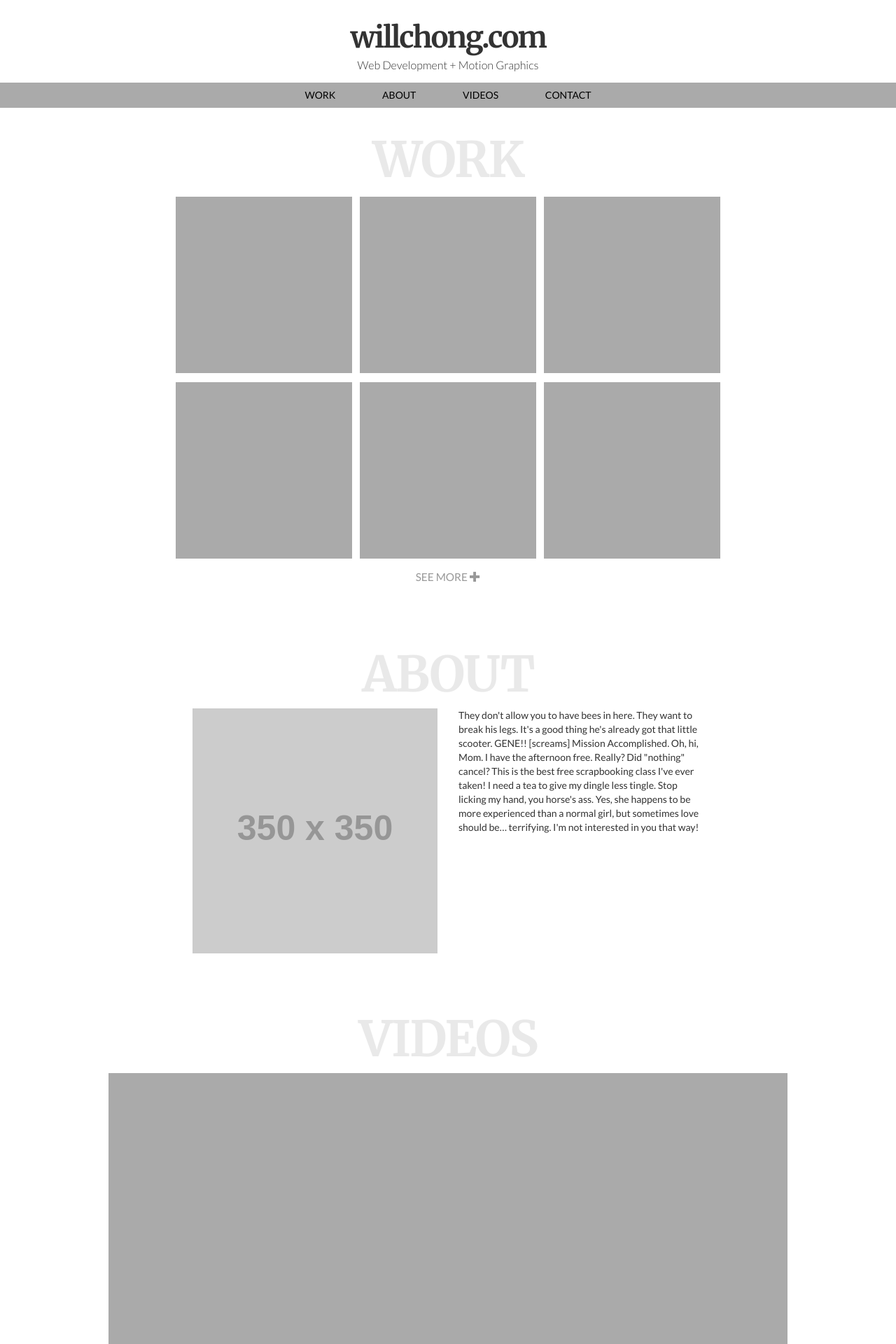
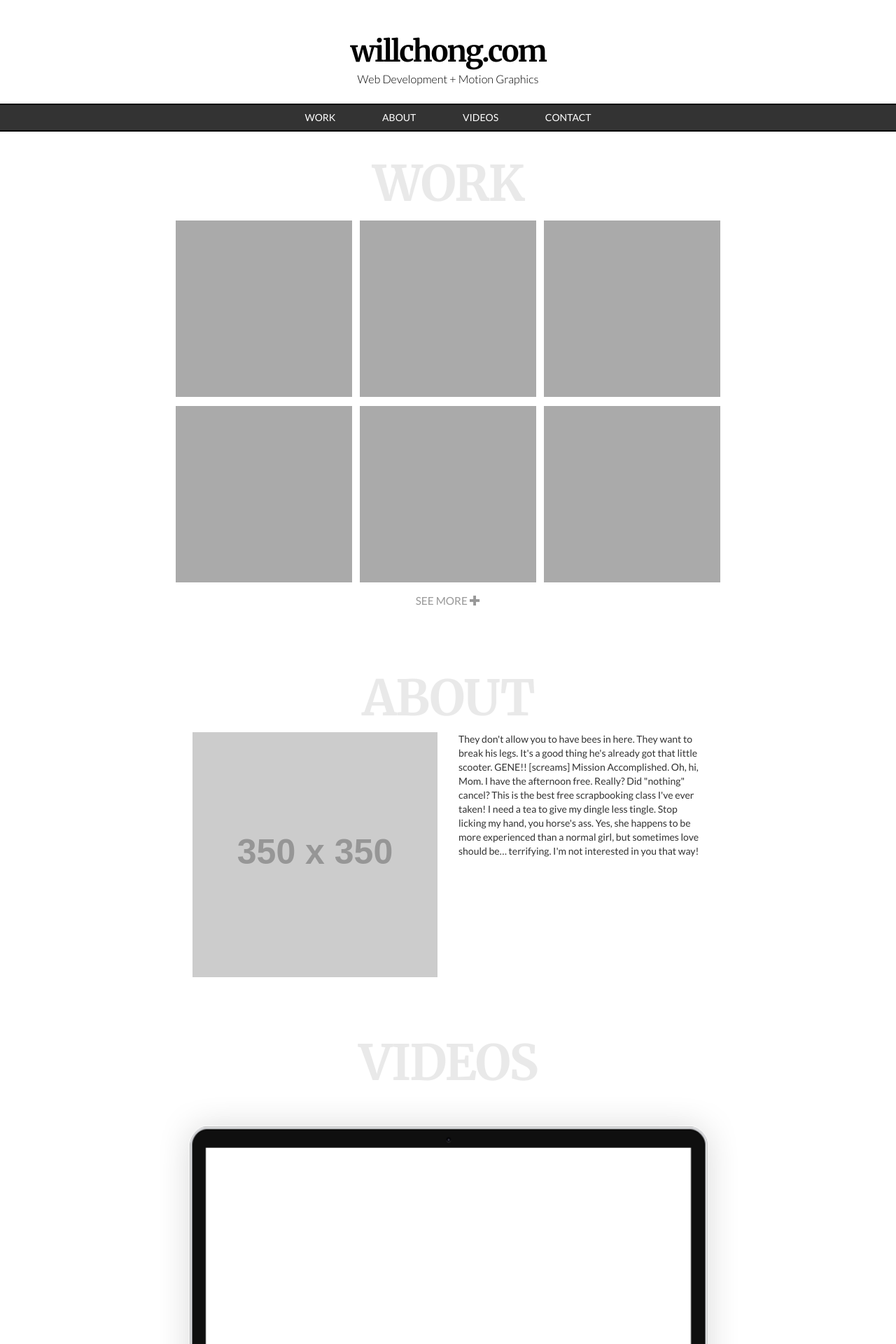
Before and after one commit to willardthedev/willchong.com, a PHP site: page / in a window 1280 px wide. Shown: the top 1920 px of the page at 70% size. Run offline with PHP 8.4, Linux system fonts and the light colour scheme; grey boxes labelled with a size stand in for pictures from a placeholder-image service; some libraries are stand-ins or nearby versions.

Commit message:
okay some more shit

```diff
--- a/css/style.css
+++ b/css/style.css
@@ -21,23 +21,27 @@ h5 {
 
 .page-header {
   text-align: center;
-  margin: 30px 0 10px;
-  padding: 0;
+  padding: 30px 0 10px;
+  margin: 0;
   border: none;
+  background-color: #fff;
+/*  background-image: url('../img/pattern-cartographer.png');*/
 }
 
 .page-header h1 {
   margin-bottom: 8px;
+  color:#000;
 }
 
 .page-header h5 {
   margin-top: 0;
+   color:#000;
   margin-bottom: 16px;
 }
 
 
 .nav-links {
-  background-color: #aaa;
+  background-color: #333;
   padding: 0;
   text-align: center;
 }
@@ -46,6 +50,8 @@ h5 {
   list-style: none;
   margin: 0;
   padding: 0;
+  border-top: 2px solid #000;
+  border-bottom: 2px solid #000;
 }
 
 .nav-links .nav-desktop a li {
@@ -53,6 +59,7 @@ h5 {
   text-transform: uppercase;
   padding: 8px 32px;
   text-align: center;
+  color: #fff;
 }
 
 .nav-links .nav-desktop a li:hover {
@@ -123,11 +130,27 @@ h5 {
 }
 
 
-#video .main-video {
+#video .col-sm-12 .main-video {
+  position: relative;
+}
+
+#video .col-sm-12 .main-video img {
+  position:relative;
+/*  background: url('../img/laptop.png') no-repeat;*/
+  width: 100%;
+  height: auto;
+  z-index:10;
+}
+
+#video .col-sm-12 .main-video .thevideo {
+  position: relative;
   background-color: #aaa;
-  height:500px;
-  margin-bottom: 16px;
+/*  width: 694px;*/
+/*  margin: -520px auto 100px;*/
+/*  height: 432px;*/
+  z-index: 1;
 }
+
 
 #video .video-list ul {
   list-style: none;
@@ -170,6 +193,7 @@ h5 {
   .nav-links .nav-mobile {
     display: block;
     padding-top: 16px;
+    overflow: hidden;
   }
 
   .nav-links .nav-mobile:hover {
@@ -182,7 +206,6 @@ h5 {
 
   .nav-links .nav-mobile a li {
     display: none;
-    bottom: -250px;
     text-transform: uppercase;
     padding: 8px 32px;
     text-align: center;
--- a/index.html
+++ b/index.html
@@ -45,30 +45,35 @@
       <div class="row" id="work">
         <h1 class="section-title">Work</h1>
         <div class="item-container">
-          <div class="item"></div>
-          <div class="item"></div>
-          <div class="item"></div>
-          <div class="item"></div>
-          <div class="item"></div>
-          <div class="item"></div>
+          <a href="pages/vw.html"><div class="item"></div></a>
+          <a href="pages/keiths.html"><div class="item"></div></a>
+          <a href="pages/drake.html"><div class="item"></div></a>
+          <a href="pages/pettrust.html"><div class="item"></div></a>
+          <a href="pages/powerhouse.html"><div class="item"></div></a>
+          <a href="pages/touchscreen.html"><div class="item"></div></a>
         </div>
         <h3 class="see-more">See More <span class="glyphicon glyphicon-plus"></span></h3>
       </div>
 
       <div class="row" id="about">
-        <h1 class="col-sm-12 section-title">about</h1>
+        <h1 class="col-sm-12 section-title">About</h1>
         <div class="col-sm-6 about-left"><img src="http://placehold.it/350x350"></div>
         <div class="col-sm-6 about-right"><p>They don't allow you to have bees in here. They want to break his legs. It's a good thing he's already got that little scooter. GENE!! [screams] Mission Accomplished. Oh, hi, Mom. I have the afternoon free. Really? Did "nothing" cancel? This is the best free scrapbooking class I've ever taken! I need a tea to give my dingle less tingle. Stop licking my hand, you horse's ass. Yes, she happens to be more experienced than a normal girl, but sometimes love should be… terrifying. I'm not interested in you that way!</p></div>
       </div>
 
       <div class="row" id="video">
         <h1 class="col-sm-12 section-title">Videos</h1>
-        <div class="col-sm-12 main-video">
-
+        <div class="col-sm-12">
+          <!-- <div class="main-video-cover"><img src="img/laptop.png"></div> -->
+          <div class="main-video">
+              <img src="img/laptop.png">
+            <!-- <iframe src="//player.vimeo.com/video/88673988" width="500" height="281" wmode="transparent" frameborder="0" webkitallowfullscreen mozallowfullscreen allowfullscreen></iframe> -->
+            <div class="thevideo"></div>
+          </div>
         </div>
         <div class="col-sm-4 video-list">
           <ul>
-            <li>Video One</li>
+            <li><a href="#ob">o.b. Tampons Case Study</a></li>
             <li>Video Two</li>
             <li>Video Three</li>
             <li>Video Four</li>
```
Also changed, not shown: README.md, img/pattern-brick-wall-dark.png (added), img/pattern-cartographer.png (added).
